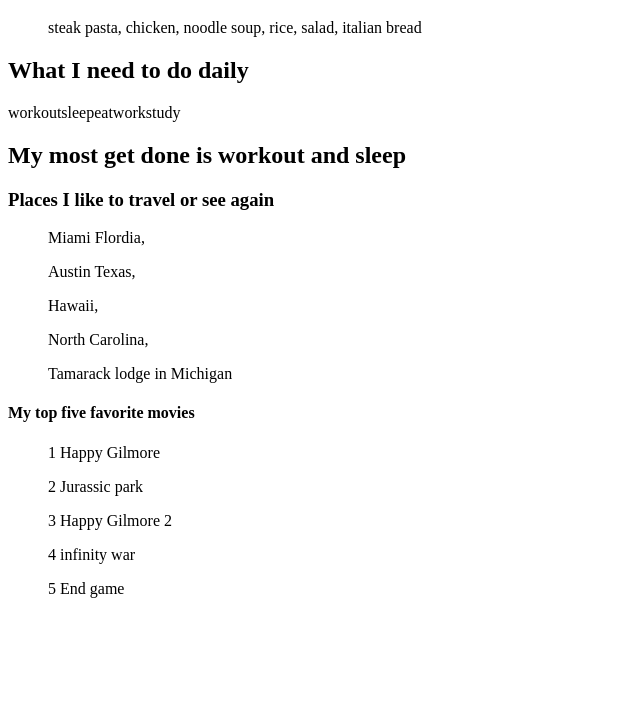
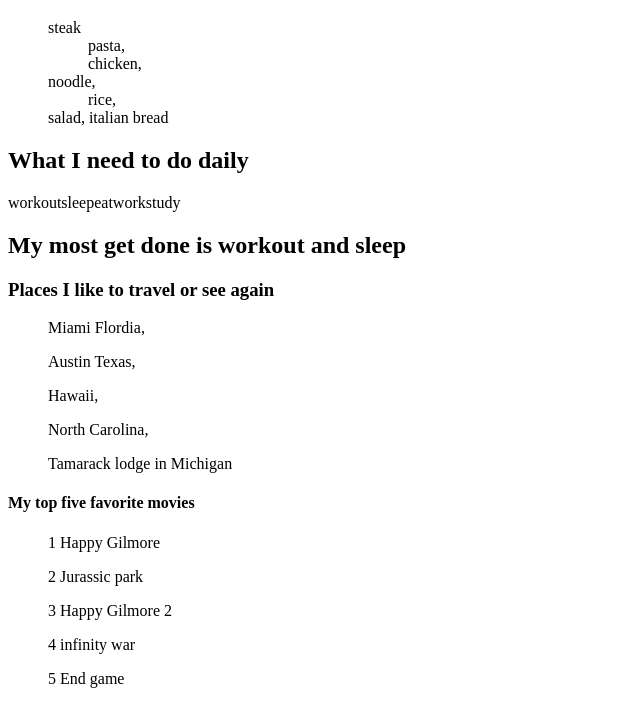
Before and after one commit to Coopy2029/webdesgin25fall, a plain HTML site: page lists/index.html in a window 1280 px wide. Shown: the part 61-788 px from the top of the page, without its empty margins (0-640 px from the left). Drawn offline with Linux system fonts and the light colour scheme.

Commit message:
Update index.html

```diff
--- a/lists/index.html
+++ b/lists/index.html
@@ -11,7 +11,7 @@
 
 </html>
 <H1>What I need to eat</H1>
-<ul>steak pasta, chicken, noodle soup, rice, salad, italian bread
+<ul>steak<ul> pasta,</ul> <ul>chicken,</ul> noodle,<ul> rice,</ul> salad, italian bread
 </ul>
 <H2>What I need to do daily</H2>
 <ol1>workout</ol1><ol2>sleep</ol2><ol3>eat</ol3><ol4>work</ol4><ol5>study</ol5>
```
